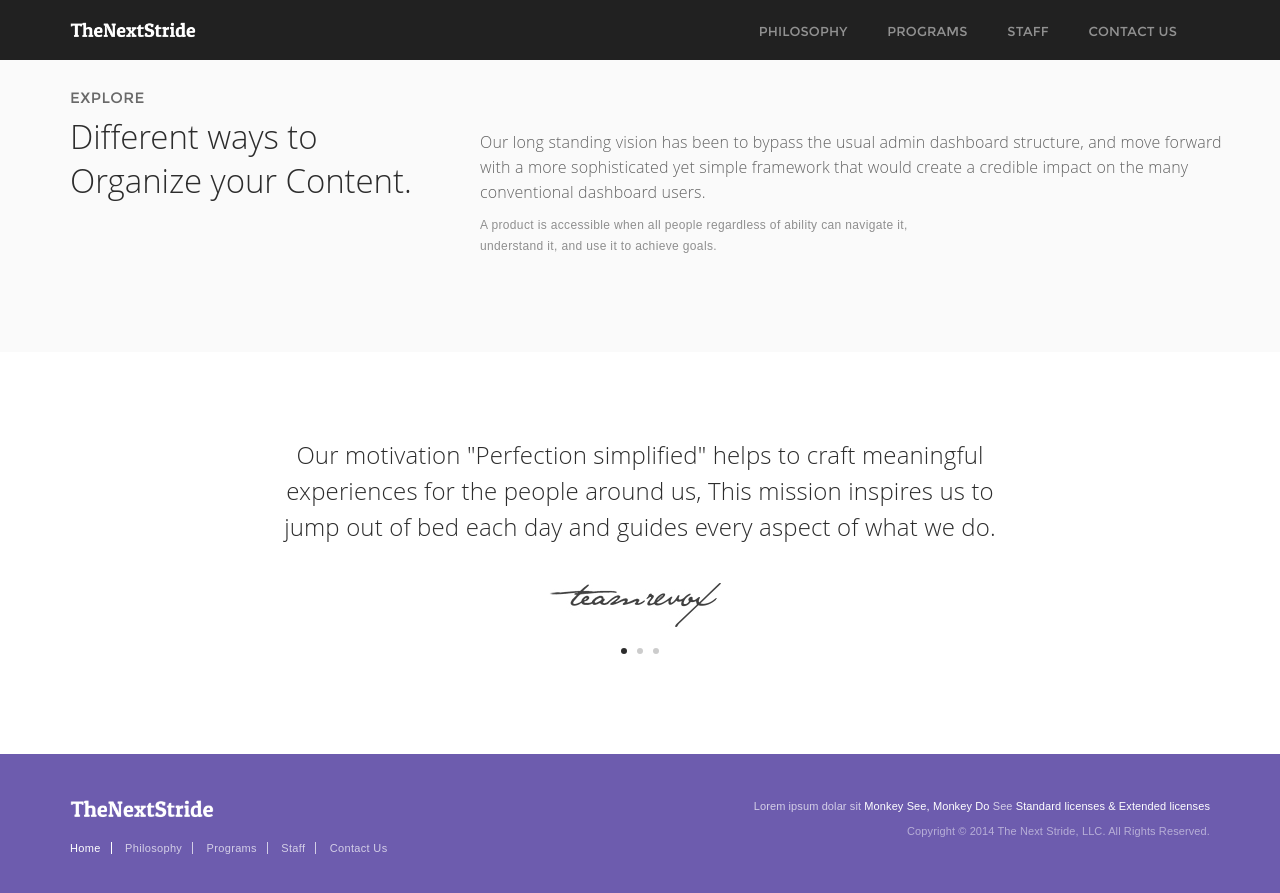
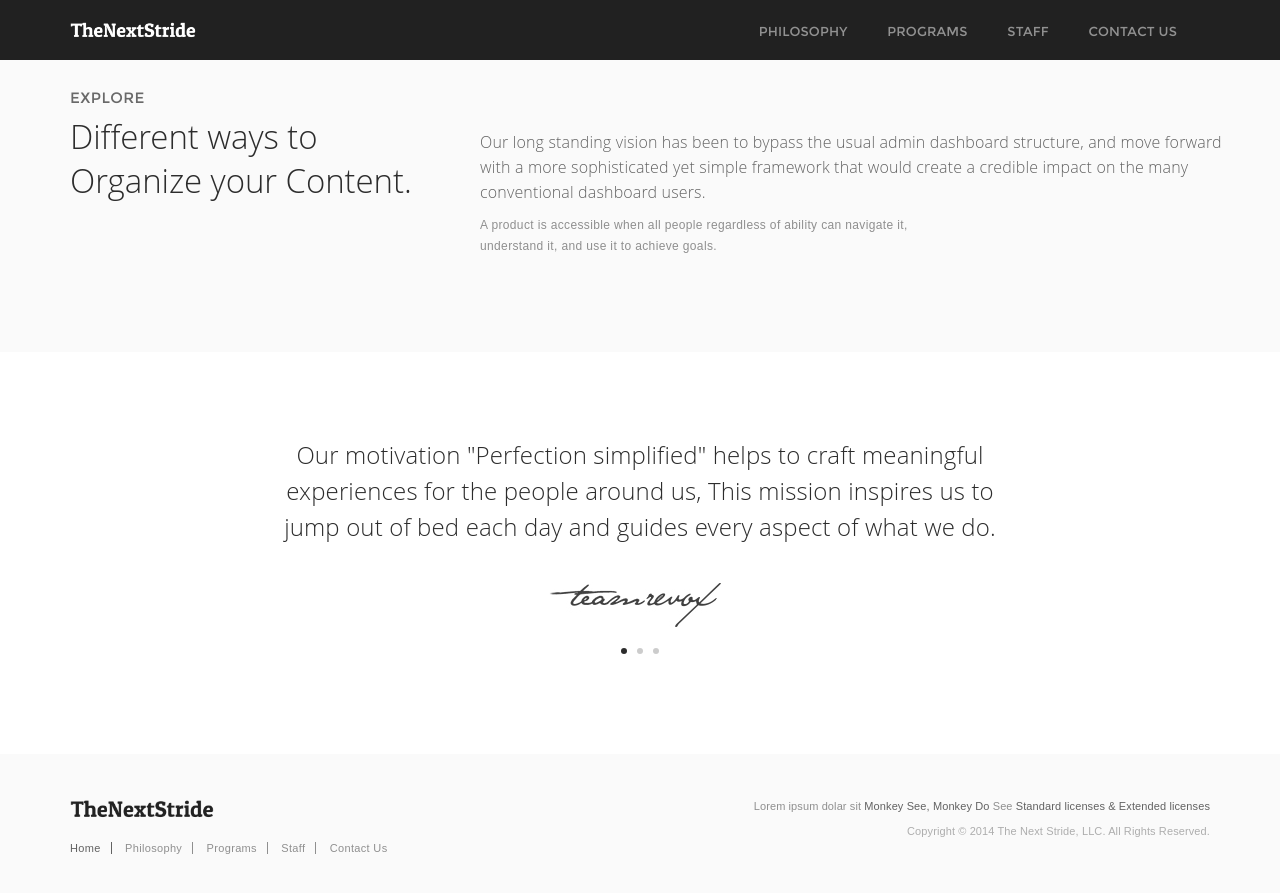
Before and after one commit to jherrington/tns, a Jekyll site: the page built from index.html, in a window 1280 px wide and 900 px high, scrolled down 1329 px. Shown: the top 893 px of the window. Built offline with Jekyll 4.4.1, drawn with Linux system fonts in a browser that asks for light colours; some web fonts are replaced.

Commit message:
reset footer

```diff
--- a/_includes/footer.html
+++ b/_includes/footer.html
@@ -1,16 +1,16 @@
 <!-- START FOOTER -->
-    <section class="p-b-30 p-t-40 bg-primary">
+    <section class="p-b-30 p-t-40 bg-master-lightest">
       <div class="container">
         <div class="row">
           <div class="col-sm-6">
-            <img alt="" class="logo inline m-r-50" src="assets/images/logo_white.png" height="32">
+            <img alt="" class="logo inline m-r-50" src="assets/images/logo_black.png" height="32">
             <div class="m-t-10 ">
               <ul class="no-style fs-11 no-padding font-arial">
-                <li class="inline no-padding"><a class=" text-white p-r-10 b-r" href="#">Home</a></li>
-								<li class="inline no-padding"><a class="hint-text text-white p-l-10 p-r-10 b-r" href="#">Philosophy</a></li>
-                <li class="inline no-padding"><a class="hint-text text-white p-l-10 p-r-10 b-r" href="#">Programs</a></li>
-                <li class="inline no-padding"><a class="hint-text text-white p-l-10 p-r-10 b-r" href="#">Staff</a></li>
-                <li class="inline no-padding"><a class="hint-text text-white p-l-10 p-r-10 xs-no-padding xs-m-t-10" href="#">Contact Us</a></li>
+                <li class="inline no-padding"><a class=" text-master p-r-10 b-r" href="#">Home</a></li>
+								<li class="inline no-padding"><a class="hint-text text-master p-l-10 p-r-10 b-r" href="#">Philosophy</a></li>
+                <li class="inline no-padding"><a class="hint-text text-master p-l-10 p-r-10 b-r" href="#">Programs</a></li>
+                <li class="inline no-padding"><a class="hint-text text-master p-l-10 p-r-10 b-r" href="#">Staff</a></li>
+                <li class="inline no-padding"><a class="hint-text text-master p-l-10 p-r-10 xs-no-padding xs-m-t-10" href="#">Contact Us</a></li>
               </ul>
             </div>
           </div>
```
Also changed, not shown: 11 other files.
